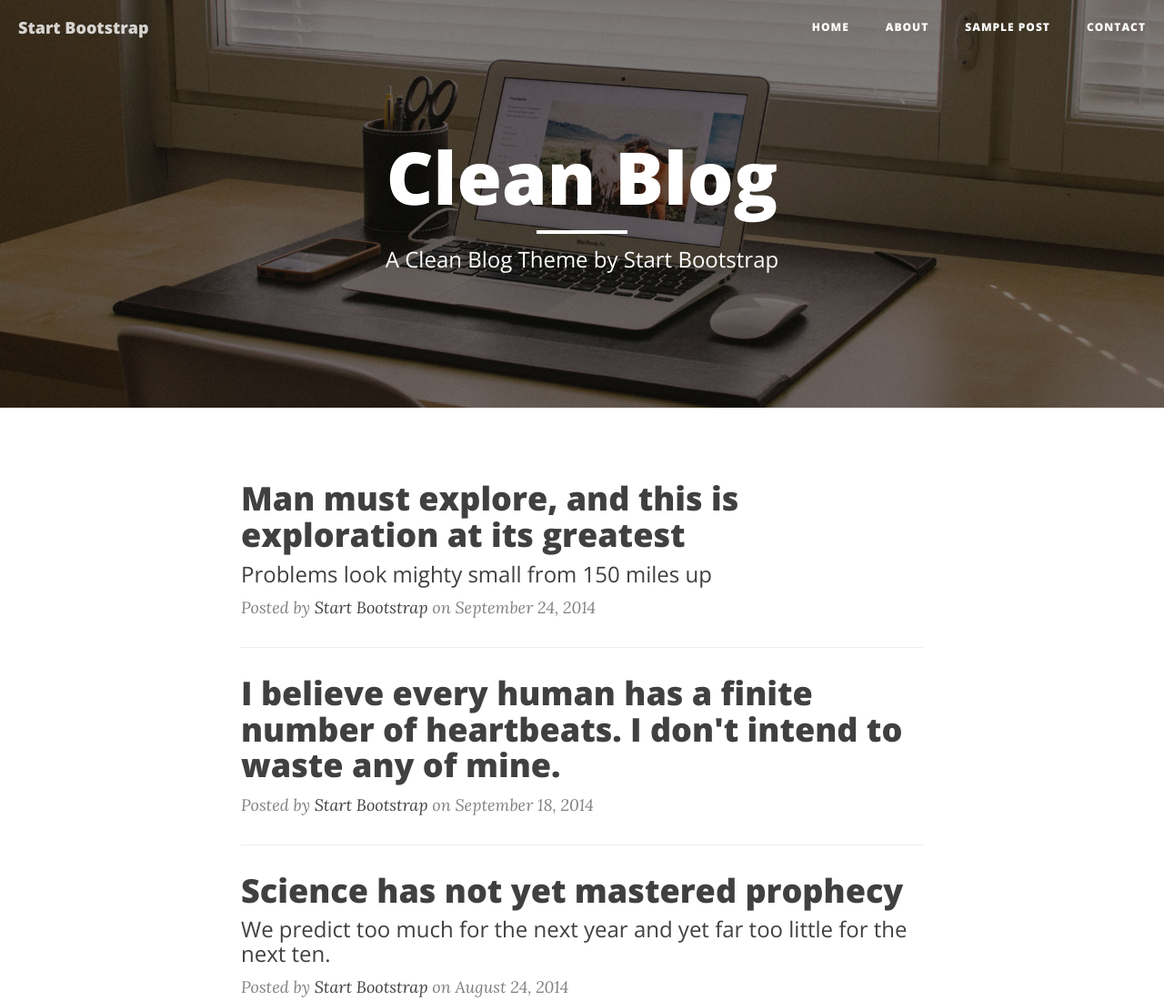
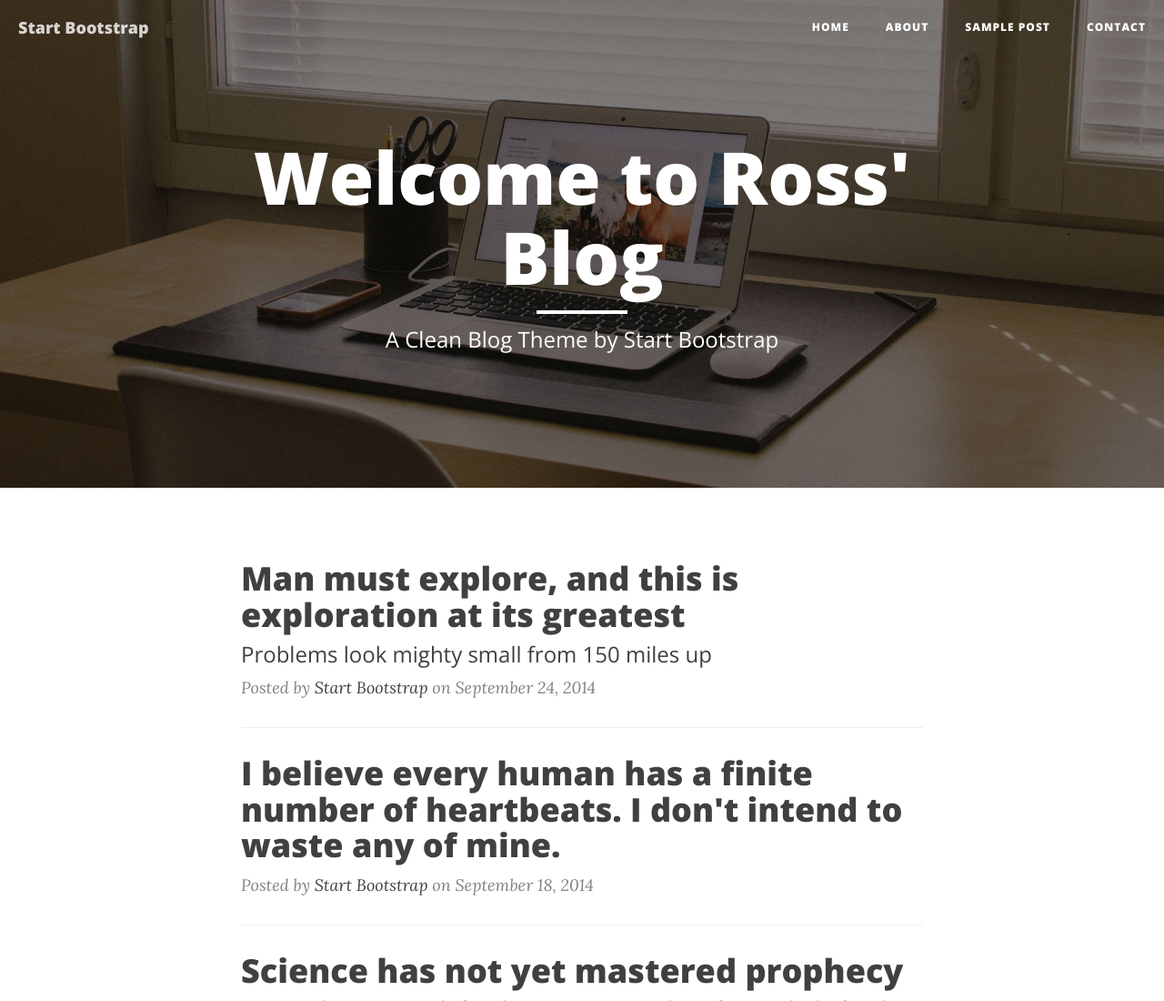
Before and after one commit to raspy8766/raspy8766.github.io, a plain HTML site: page index.html in a window 1280 px wide. Shown: the top 1100 px of the page at 91% size. Drawn offline with nearby package versions, Linux system fonts and the light colour scheme.

Commit message:
[refactor] Changed the title of the banner

```diff
--- a/index.html
+++ b/index.html
@@ -9,7 +9,7 @@
     <meta name="description" content="">
     <meta name="author" content="">
 
-    <title>Welcome to Ross' Blog</title>
+    <title>Ross' Blog</title>
 
     <!-- Bootstrap Core CSS -->
     <link href="css/bootstrap.min.css" rel="stylesheet">
@@ -76,7 +76,7 @@
             <div class="row">
                 <div class="col-lg-8 col-lg-offset-2 col-md-10 col-md-offset-1">
                     <div class="site-heading">
-                        <h1>Clean Blog</h1>
+                        <h1>Welcome to Ross' Blog</h1>
                         <hr class="small">
                         <span class="subheading">A Clean Blog Theme by Start Bootstrap</span>
                     </div>
```
